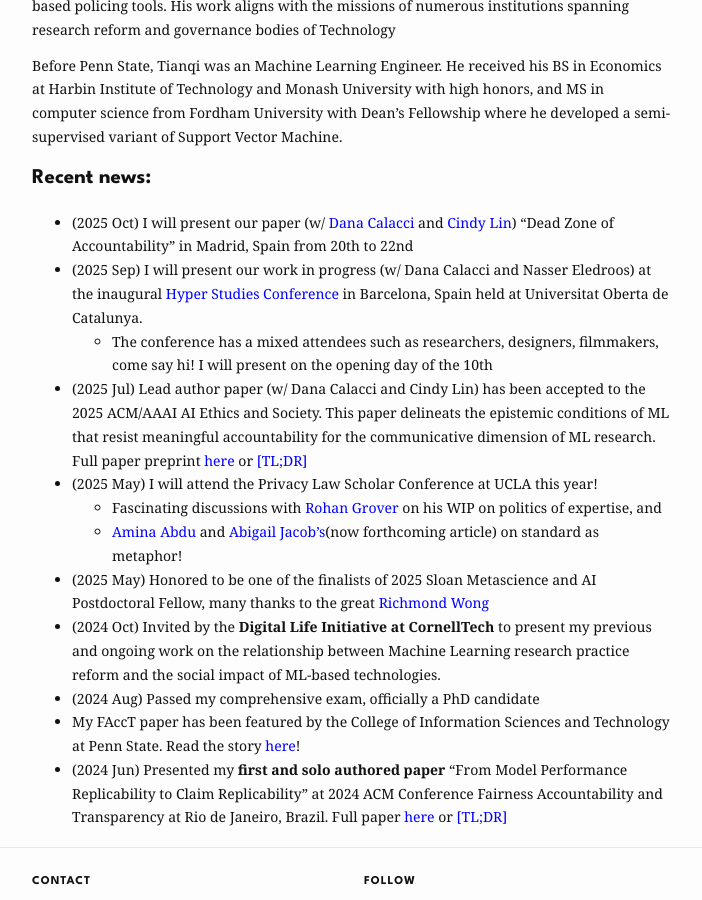
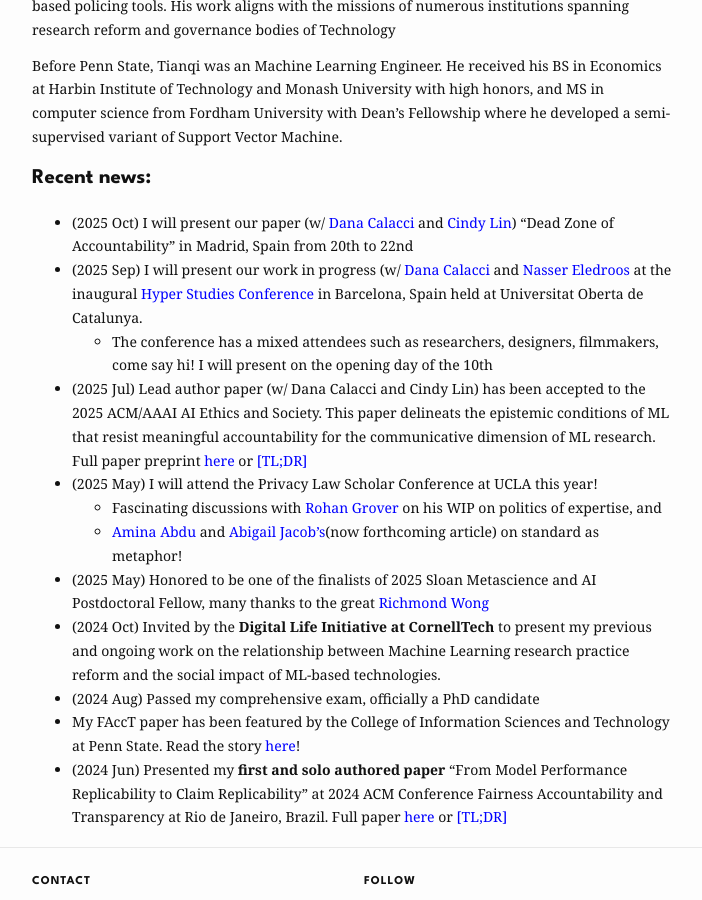
Before and after one commit to koutianqi/koutianqi.github.io, a Jekyll site: the page built from index.markdown, in a window 1280 px wide and 900 px high, scrolled down 727 px. Shown: the whole window, without its empty margins (288-990 px from the left). Built offline with Jekyll 4.4.1, drawn with Linux system fonts in a browser that asks for light colours.

Commit message:
Update index.markdown

```diff
--- a/index.markdown
+++ b/index.markdown
@@ -29,7 +29,7 @@ Before Penn State, Tianqi was an Machine Learning Engineer. He received his BS i
 ## Recent news:
 
 - (2025 Oct) I will present our paper (w/ [<span style="color:blue">Dana Calacci</span>](https://www.dcalacci.net) and [<span style="color:blue">Cindy Lin</span>](https://lincindy.com)) "Dead Zone of Accountability" in Madrid, Spain from 20th to 22nd
-- (2025 Sep) I will present our work in progress (w/ Dana Calacci and Nasser Eledroos) at the inaugural [<span style="color:blue">Hyper Studies Conference </span>](https://hypestudies.org) in Barcelona, Spain held at  Universitat Oberta de Catalunya.
+- (2025 Sep) I will present our work in progress (w/ [<span style="color:blue">Dana Calacci</span>](https://www.dcalacci.net) and [<span style="color:blue">Nasser Eledroos</span>](https://nasser.wiki) at the inaugural [<span style="color:blue">Hyper Studies Conference </span>](https://hypestudies.org) in Barcelona, Spain held at  Universitat Oberta de Catalunya.
   - The conference has a mixed attendees such as researchers, designers, filmmakers, come say hi! I will present on the opening day of the 10th
 - (2025 Jul) Lead author paper (w/ Dana Calacci and Cindy Lin) has been accepted to the 2025 ACM/AAAI AI Ethics and Society. This paper delineats the epistemic conditions of ML that resist meaningful accountability for the communicative dimension of ML research. Full paper preprint [<span style="color:blue">here</span>](https://arxiv.org/abs/2508.08739) or [<span style="color:blue">[TL;DR]</span>](https://bsky.app/profile/koutianqi.bsky.social/post/3lwarwucjs22q)
 - (2025 May) I will attend the Privacy Law Scholar Conference at UCLA this year!
```
